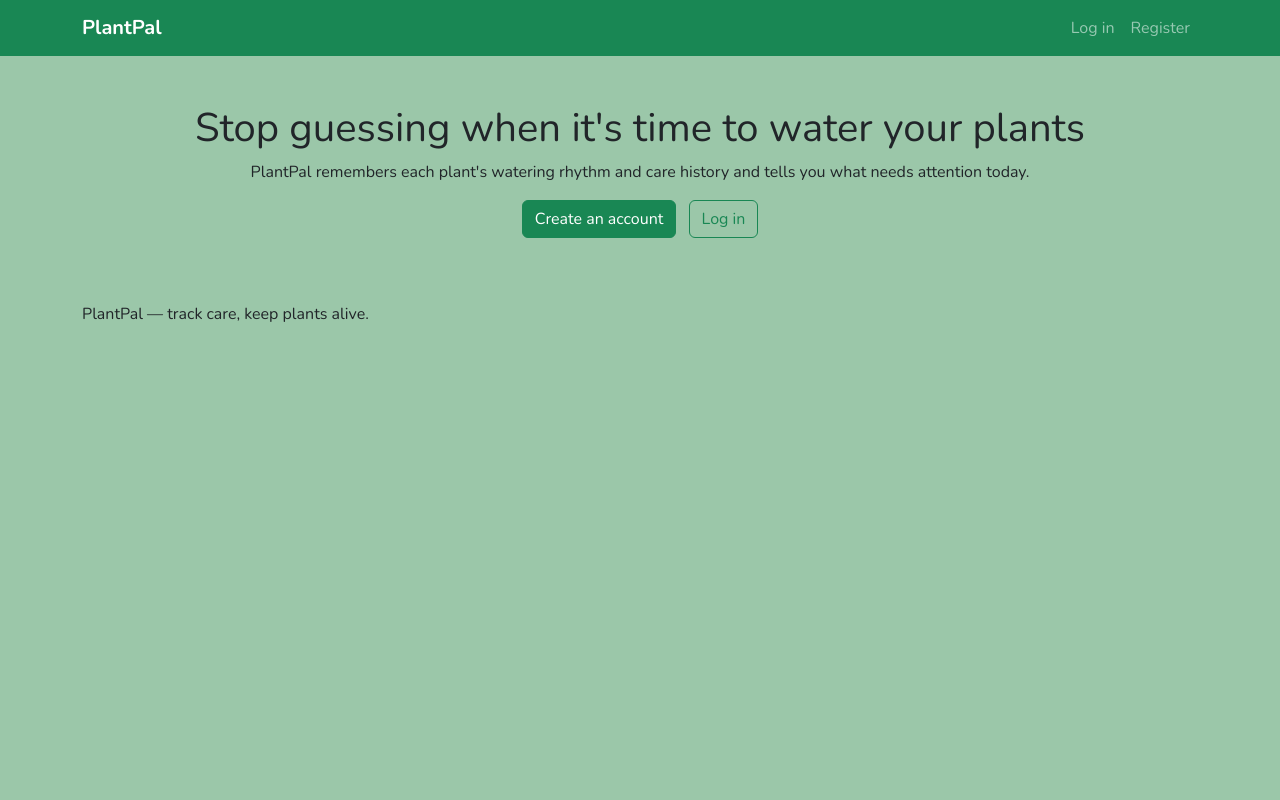
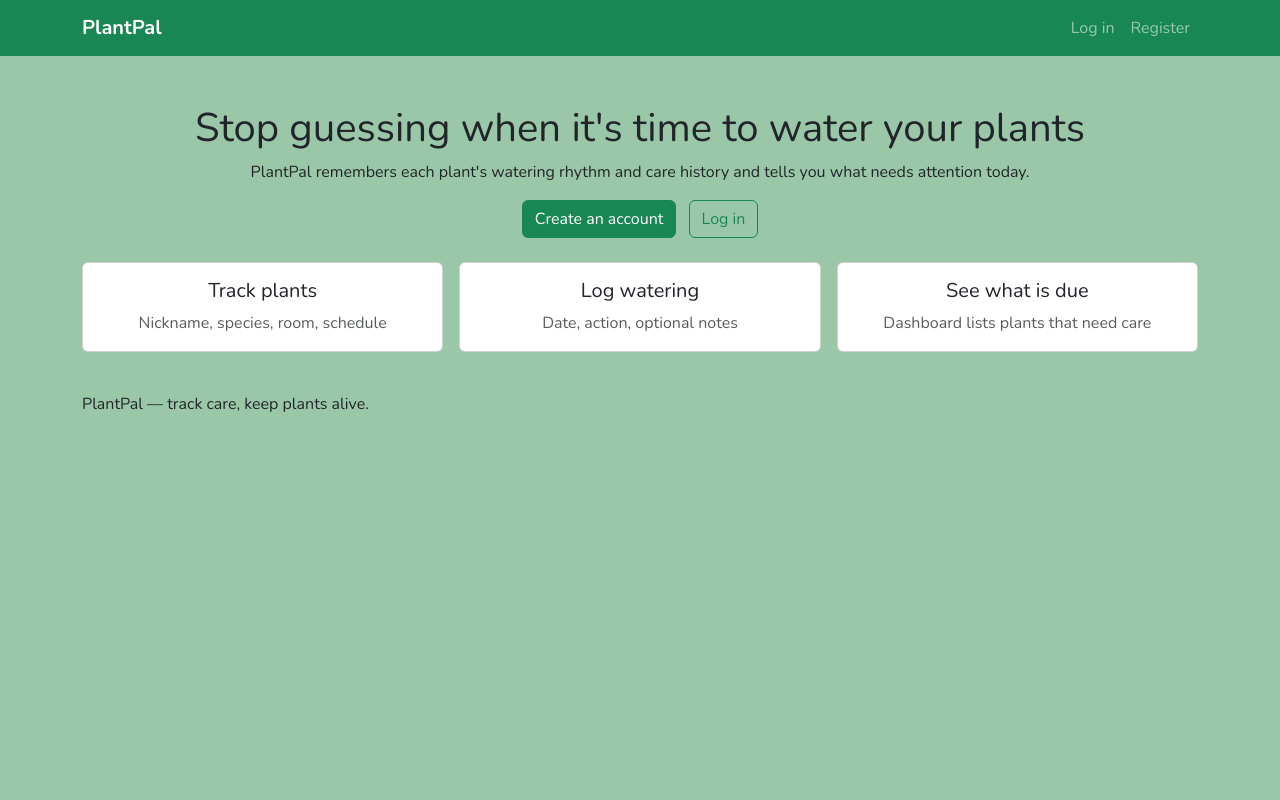
Before and after one commit to Blitzgeist-69/plantpal, a Django app: page / in a window 1280 px wide. Run offline with Django 4.2, Linux system fonts and the light colour scheme.

Commit message:
Add feature cards to logged out home page

```diff
--- a/templates/base.html
+++ b/templates/base.html
@@ -20,7 +20,7 @@
         />
         <link rel="stylesheet" href="{% static 'css/style.css' %}" />
     </head>
-    <body>
+    <body class="d-flex flex-column min-vh-100">
         <header>
             <nav class="navbar navbar-expand-lg navbar-dark bg-success">
                 <div class="container">
--- a/templates/home.html
+++ b/templates/home.html
@@ -12,4 +12,32 @@
     <a class="btn btn-success me-2" href="{% url 'register' %}">Create an account</a>
     <a class="btn btn-outline-success" href="{% url 'login' %}">Log in</a>
 </section>
+
+<section class="row g-3">
+    <div class="col-md-4">
+        <article class="card h-100 text-center">
+            <div class="card-body">
+                <h2 class="h5">Track plants</h2>
+                <p class="text-muted mb-0">Nickname, species, room, schedule</p>
+            </div>
+        </article>
+    </div>
+    <div class="col-md-4">
+        <article class="card h-100 text-center">
+            <div class="card-body">
+                <h2 class="h5">Log watering</h2>
+                <p class="text-muted mb-0">Date, action, optional notes</p>
+            </div>
+        </article>
+    </div>
+    <div class="col-md-4">
+        <article class="card h-100 text-center">
+            <div class="card-body">
+                <h2 class="h5">See what is due</h2>
+                <p class="text-muted mb-0">Dashboard lists plants that need care</p>
+            </div>
+        </article>
+    </div>
+</section>
+
 {% endblock %}
```
